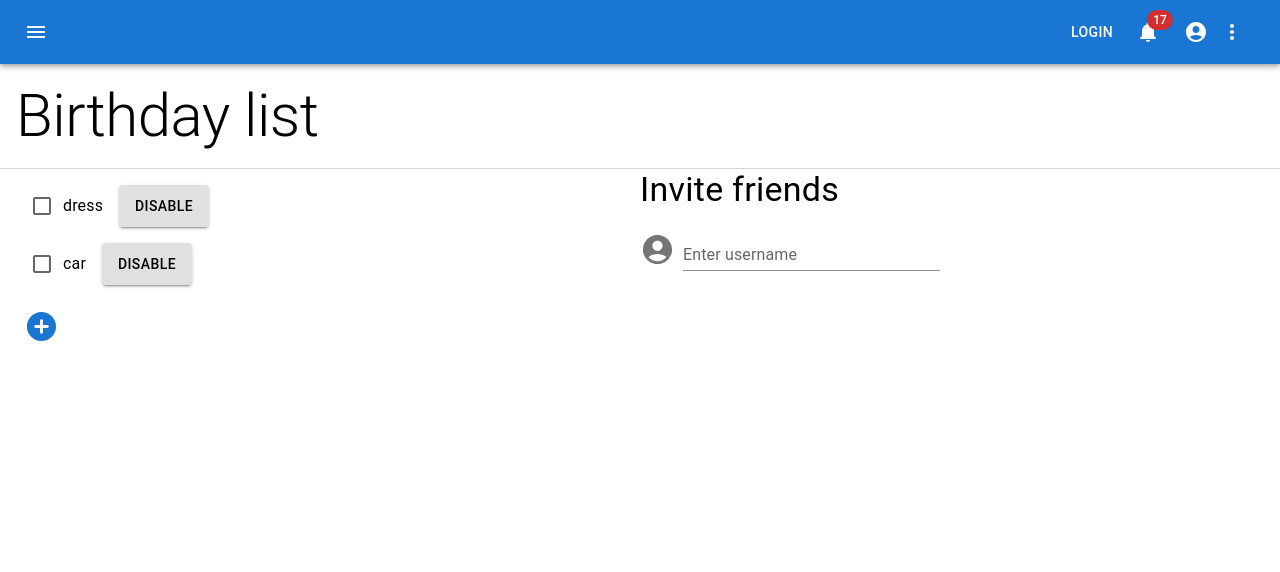
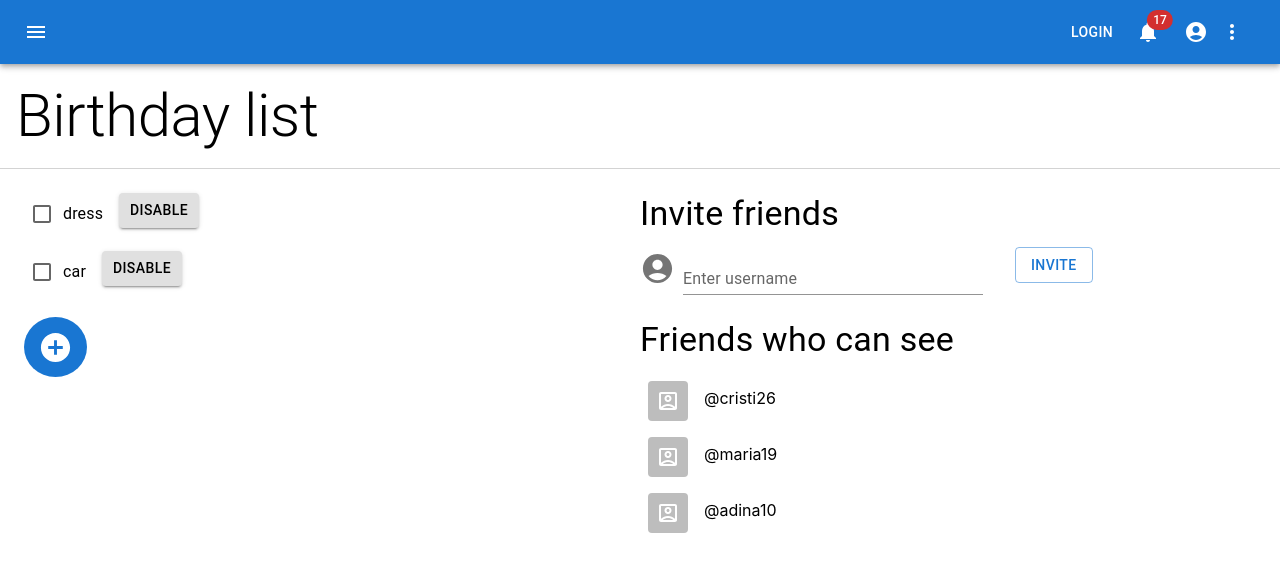
Before and after one commit to mariapopa19/wishlist-app, a React (Create React App) app: page /profile/my-list in a window 1280 px wide. Shown: the top 572 px of the page. Built offline with nearby package versions, Linux system fonts and the light colour scheme.

Commit message:
my list done

```diff
--- a/src/components/Disable-Button.jsx
+++ b/src/components/Disable-Button.jsx
@@ -13,7 +13,9 @@ export default function DisableButton() {
             variant='contained'
             color='inherit'
             sx={{
-                textTransform: 'uppercase'
+                textTransform: 'uppercase',
+                width: 80,
+                height: 35
             }}
         >
             Disable
--- a/src/components/List-owner.jsx
+++ b/src/components/List-owner.jsx
@@ -3,11 +3,15 @@ import NavBar from './NavBar';
 import Typography from '@mui/material/Typography';
 import Stack from '@mui/material/Stack';
 import ListItem from './ListItem';
-import AddCircleRoundedIcon from '@mui/icons-material/AddCircleRounded';
+import AddCircleOutlinedIcon from '@mui/icons-material/AddCircleOutlined';
 import IconButton from '@mui/material/IconButton';
 import TextField from '@mui/material/TextField';
 import { Box } from '@mui/material';
 import AccountCircle from '@mui/icons-material/AccountCircle';
+import Avatar from '@mui/material/Avatar';
+import Button from '@mui/material/Button';
+import PeopleMyList from './People-myList';
+
 
 
 export default function ListOwner() {
@@ -29,6 +33,11 @@ export default function ListOwner() {
                 <Typography variant='h2' gutterBottom sx={{ m: { xs: 2 } }}>Birthday list</Typography>
             </Grid>
             <Grid item lg={6}>
+                <Box
+                    sx={{
+                        my: 3,
+                    }}
+                >
                     <Stack
                         sx={{
                             fontSize: 'h1.fontSize', // !!
@@ -38,25 +47,52 @@ export default function ListOwner() {
                         <ListItem label={'dress'} />
                         <ListItem label={'car'} />
                     </Stack>
-            </Grid>
-            <Grid item lg={6}>
-                <Typography variant='h4' gutterBottom >Invite friends</Typography>
-                <Box sx={{ display: 'flex', alignItems: 'flex-end', width: 300 }} >
-                    <AccountCircle fontSize='large' sx={{ color: 'action.active', mr: 1, my: 0.5 }} />
-                    <TextField id="invite-friends" label="Enter username" placeholder='@username' variant="standard" fullWidth />
-                </Box>
-            </Grid>
-            <Grid item lg={6}>
                     <IconButton
                         sx={{
                             ml: 2,
                         }}
                     >
-                    <AddCircleRoundedIcon
+                        <Avatar sx={{ bgcolor: 'primary.main', width: 63, height: 60 }}>
+                            <AddCircleOutlinedIcon
                                 fontSize='large'
-                        color='primary'
                             />
+                        </Avatar>
                     </IconButton>
+                </Box>
+            </Grid>
+            <Grid item lg={6}>
+                <Box
+                    sx={{
+                        my: 3,
+                    }}
+                >
+                    <Typography variant='h4' gutterBottom >Invite friends</Typography>
+                    <Box sx={{ display: 'flex', alignItems: 'flex-start' }} >
+                        <AccountCircle fontSize='large' sx={{ color: 'action.active', mr: 1, my: 0.5 }} />
+                        <TextField id="invite-friends" label="Enter username" placeholder='@username' variant="standard" sx={{ width: 300 }} />
+                        <Button
+                            variant='outlined'
+                            sx={{
+                                textTransform: 'uppercase',
+                                ml: 4,
+                            }}
+                        >
+                            Invite
+                        </Button>
+                    </Box>
+
+                </Box>
+                <Typography variant='h4' gutterBottom >Friends who can see</Typography>
+                <Box
+                    sx={{
+                        display: 'flex',
+                        flexDirection: 'column'
+                    }}
+                >
+                    <PeopleMyList username='cristi26' />
+                    <PeopleMyList username='maria19' />
+                    <PeopleMyList username='adina10' />
+                </Box>
             </Grid>
         </Grid>
     );
--- /dev/null
+++ b/src/components/People-myList.jsx
@@ -0,0 +1,24 @@
+import { Avatar, Box, Typography } from "@mui/material";
+import AccountBoxOutlinedIcon from '@mui/icons-material/AccountBoxOutlined';
+
+export default function PeopleMyList ({username}) {
+    return (
+        <Box
+            sx={{
+                display: 'flex',
+                alignItems: 'center',
+                m: 1,
+            }}
+        >
+            <Avatar
+                variant='rounded'
+                sx={{
+                    mr: 2,
+                }}
+            >
+                <AccountBoxOutlinedIcon />
+            </Avatar>
+            <Typography variant='body' gutterBottom >@{username}</Typography>
+        </Box>
+    );
+}
```
Lines whose indentation alone changed are shown as unchanged.
